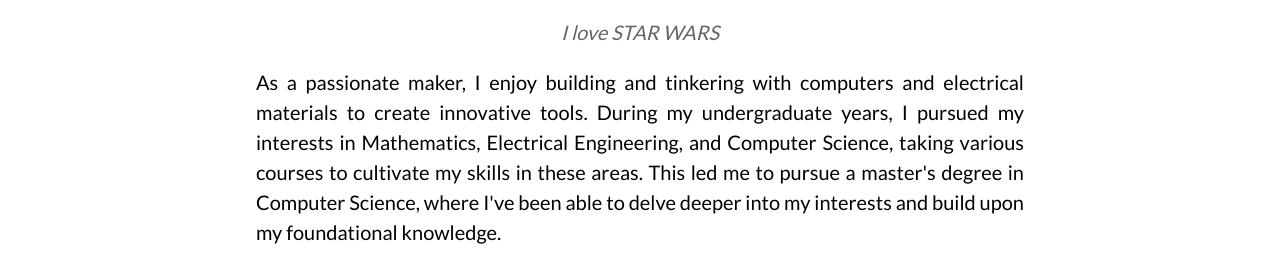
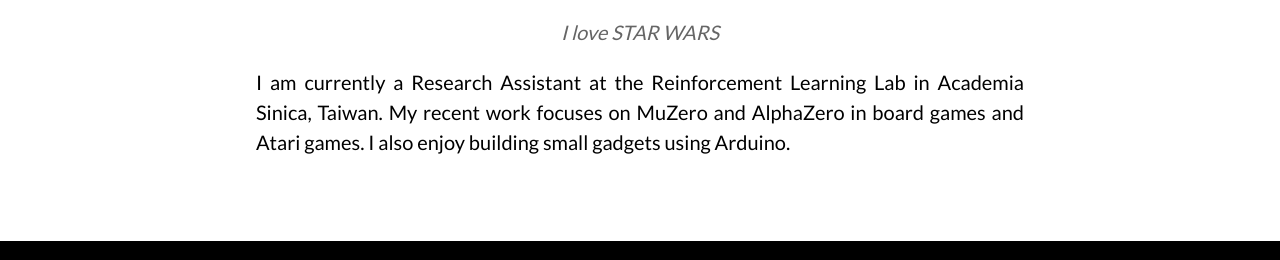
Before and after one commit to SodiumJu/SodiumJu.github.io, a plain HTML site: page index.html in a window 1280 px wide. Shown: the part 540-800 px from the top of the page. Drawn offline with Linux system fonts and the light colour scheme.

Commit message:
Update index.html

```diff
--- a/index.html
+++ b/index.html
@@ -56,7 +56,7 @@ body {font-family: "Lato", sans-serif}
   <div class="w3-container w3-content w3-center w3-padding-64" style="max-width:800px" id="about">
     <h2 class="w3-wide">ABOUT ME</h2>
     <p class="w3-opacity"><i>I love STAR WARS</i></p>
-    <p class="w3-justify">As a passionate maker, I enjoy building and tinkering with computers and electrical materials to create innovative tools. During my undergraduate years, I pursued my interests in Mathematics, Electrical Engineering, and Computer Science, taking various courses to cultivate my skills in these areas. This led me to pursue a master's degree in Computer Science, where I've been able to delve deeper into my interests and build upon my foundational knowledge.</p>
+    <p class="w3-justify">I am currently a Research Assistant at the Reinforcement Learning Lab in Academia Sinica, Taiwan. My recent work focuses on MuZero and AlphaZero in board games and Atari games. I also enjoy building small gadgets using Arduino.</p>
 
   </div>
 
```
